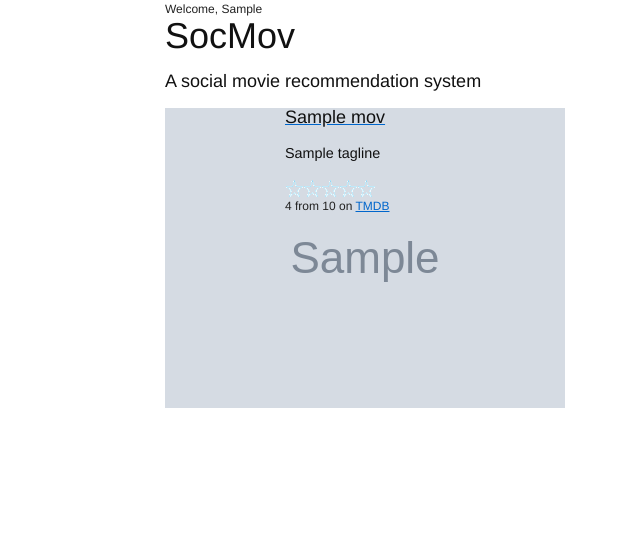
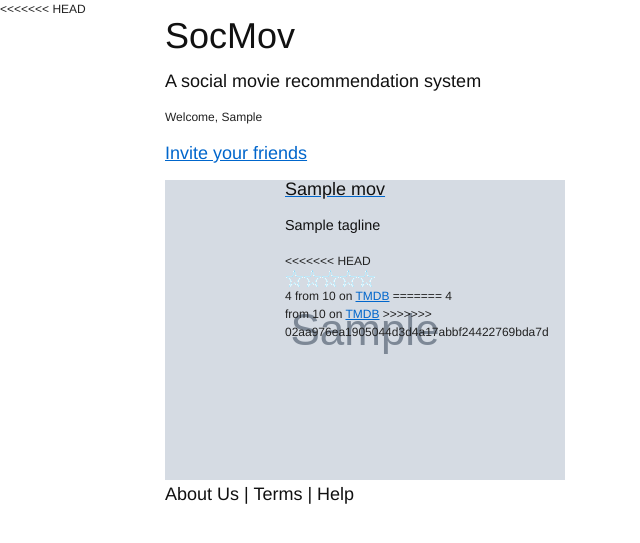
Before and after one commit to beifeizhou/socmov, a Django app: template fbcon/templates/index.html in a window 1280 px wide. Shown: the top 543 px of the page, without its empty margins (0-640 px from the left). Run offline with Django 3.2, Linux system fonts and the light colour scheme; a user stored in the database is signed in; tables that the repository leaves empty hold one stand-in row (values such as "Sample post"); the template is opened without the code that fills it: most values are stand-ins (such as "Sample title", 1, 10 or a date in 2020); grey boxes marked "Sample" are stand-in pictures; parts of the project's set-up code (start-up, migrations or seed data) failed here and were passed over; some libraries are stand-ins or nearby versions.

Commit message:
Local commit

```diff
--- a/fbcon/templates/base.html
+++ b/fbcon/templates/base.html
@@ -5,6 +5,7 @@
 
 		<link rel="stylesheet" href="/media/screen.css" type="text/css" media="screen, projection">
 		<link rel="stylesheet" href="/media/print.css" type="text/css" media="print">
+<<<<<<< HEAD
 		<script src="http://connect.facebook.net/en_US/all.js"></script>
 		<script src="/media/jquery.min.js"></script>
 		<script src="/media/jquery-ui.min.js"></script>
@@ -12,19 +13,29 @@
 		<link rel="stylesheet" href="/media/ratings.css" />
 		<script src = "/media/jquery.colorbox.js"></script>
 		<script>
+=======
+		<link rel="stylesheet" href="/media/colorbox.css" type="text/css" media="screen">
+		<link rel="stylesheet" href="/media/base.css" type="text/css" media="screen">
+
+		<script type="text/javascript" src="http://connect.facebook.net/en_US/all.js"></script>
+		<script type="text/javascript" src="/media/jquery.min.js"></script>
+		<script type="text/javascript" src="/media/jquery-ui.min.js"></script>
+		<script type="text/javascript" src = "/media/jquery.colorbox.js"></script>
+		<script type="text/javascript">
+>>>>>>> 02aa976ea1905044d3d4a17abbf24422769bda7d
 			$(document).ready(function(){
-			$("a[rel='backdrops']").colorbox({transition:"fade", height :500 , width : 700 });
-			$("a[rel='covers']").colorbox({slideshow:true , height : 500 , width:700 });
-			$(".video").colorbox({iframe:true, innerWidth:425, innerHeight:344});
-		});
+				$("a[rel='backdrops']").colorbox({transition:"fade", width : "60%" , height:"60%"});
+				$("a[rel='covers']").colorbox({slideshow:true });
+				$(".video").colorbox({iframe:true, innerWidth:425, innerHeight:344});
+			});
+
 			$("#click").click(function(){
-				$('#click').css({"background-color":"#f00", "color":"#fff", "cursor":"inherit"}).text("Open this window again and this message will still be here.");
+				$('#click')	.css({"background-color":"#f00", "color":"#fff", "cursor":"inherit"})
+							.text("Open this window again and this message will still be here.");
 				return false;
 			});
 		</script>
-
 		{% block head %} {% endblock %}
-
 </head>
 <body>
 	<div id="fb-root"></div>
@@ -52,9 +63,15 @@
 		  }
 		});
     </script>
-
+	<div class="header container">
+		<h1>SocMov</h1>
+		<h3>A social movie recommendation system</h3>
+	</div>
 	<div class="container">
 	{% block body %} {% endblock %}
+	</div>
+	<div class="header container">
+		<h3>About Us | Terms | Help</h3>
 	</div>
 </body>
 
--- a/fbcon/templates/index.html
+++ b/fbcon/templates/index.html
@@ -3,14 +3,23 @@
 {% block body %}
 
 {% if user %}
-	Welcome, {{ user.first_name }} <br>
+	<p>Welcome, {{ user.first_name }}</p>
 {% else %}
 	{% include "fblogin.html" %}
 {% endif %}
-<h1>SocMov</h1>
-<h3>A social movie recommendation system</h3>
+
+<h3><a href="#invite_friends" id="invFriends"> Invite your friends</a></h3>
+
+<script type="text/javascript">
+$('#invFriends').click(function(){
+	FB.ui({	method	: 'apprequests',
+			message	: 'Discover movies. Socially.',
+			data	: 'tracking information for the user'});
+});
+</script>
+
 {% for m in movies %}
-	{% if m.last == 1 %} <div class="span-24 last" style="margin-bottom:30px"> {% endif %}
+	{% if m.last == 1 %} <div class="span-24 last" style="margin-bottom:30px">  {% endif %}
 	<div class="span-8{% if m.last == 3 %} last{% endif %}">
 	{% include "movie_compact.html" with mov=m.mov poster=m.poster %}
 	</div>
--- a/fbcon/templates/movie_compact.html
+++ b/fbcon/templates/movie_compact.html
@@ -10,8 +10,12 @@
 			<h3> {{ mov.name }} </h3>
 		</a>
 		<h4> {{ mov.tagline }} </h4>
+<<<<<<< HEAD
 		<div class="classification"><div class="cover"></div<div class="progress" style="width: {{ mov.rating_percent }}%;"></div></div>
 		{{ mov.rating }} from {{ mov.votes }} on <a href="http://tmdb.org">TMDB</a>
+=======
+		<span class="rating">{{ mov.rating }}</span> from {{ mov.votes }} on <a href="http://tmdb.org">TMDB</a>
+>>>>>>> 02aa976ea1905044d3d4a17abbf24422769bda7d
 		{# <p> {{mov.overview}}</p> #}
 	</div>
 {% else %}
--- a/fbcon/templates/movie_detail.html
+++ b/fbcon/templates/movie_detail.html
@@ -25,6 +25,7 @@
 	{% endfor %}
 
 	<br>
+	{% if trailer %}
 		<h3>Youtube trailer</h3>
 		<iframe class="youtube-player"
 				type="text/html"
@@ -33,7 +34,7 @@
 				src="{{ trailer }}"
 				frameborder="0">
 		</iframe>
-
+	{% endif %}
 {% else %}
 	No movie mentioned
 {% endif %}
```
Also changed, not shown: fbcon/models.py (+8 -4 lines). Lines whose indentation alone changed are shown as unchanged.
